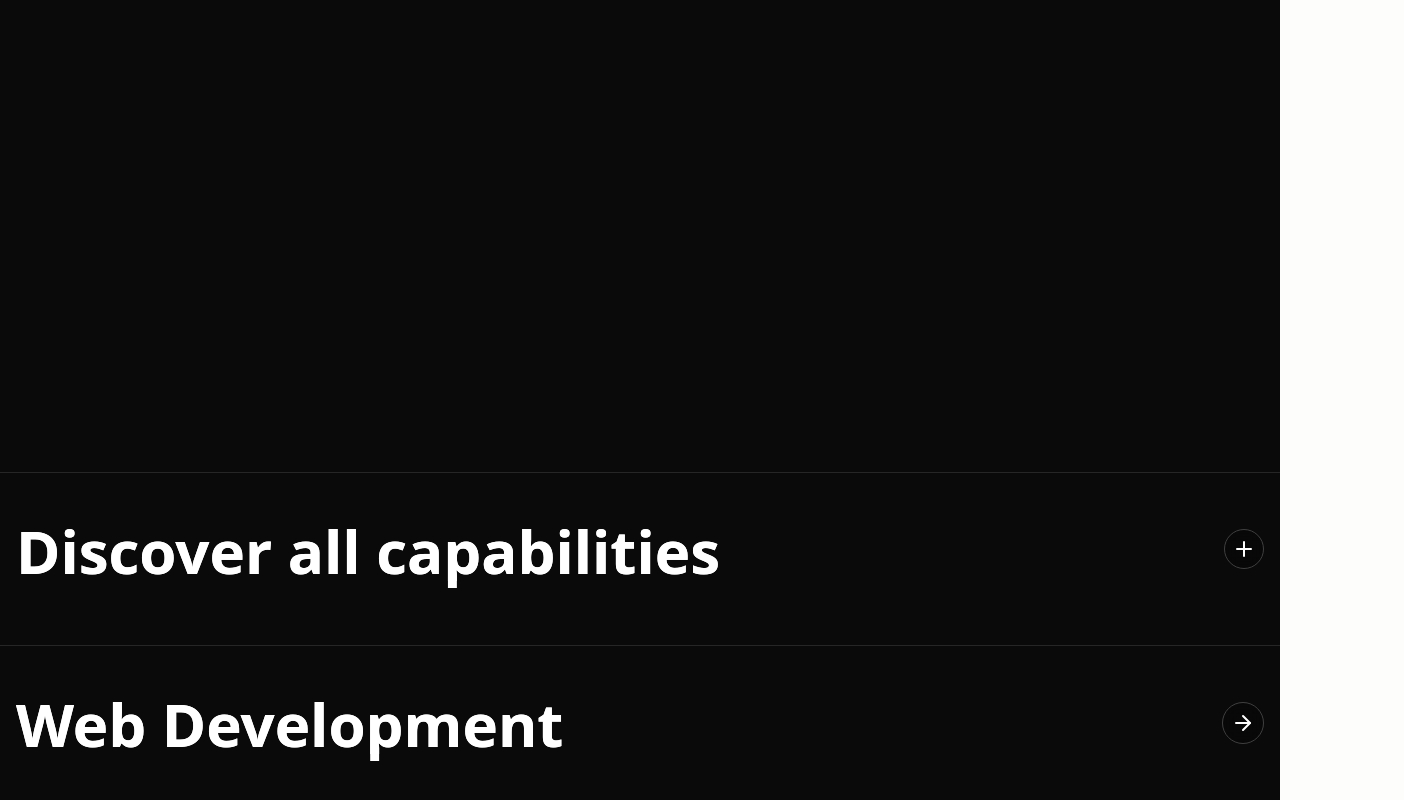
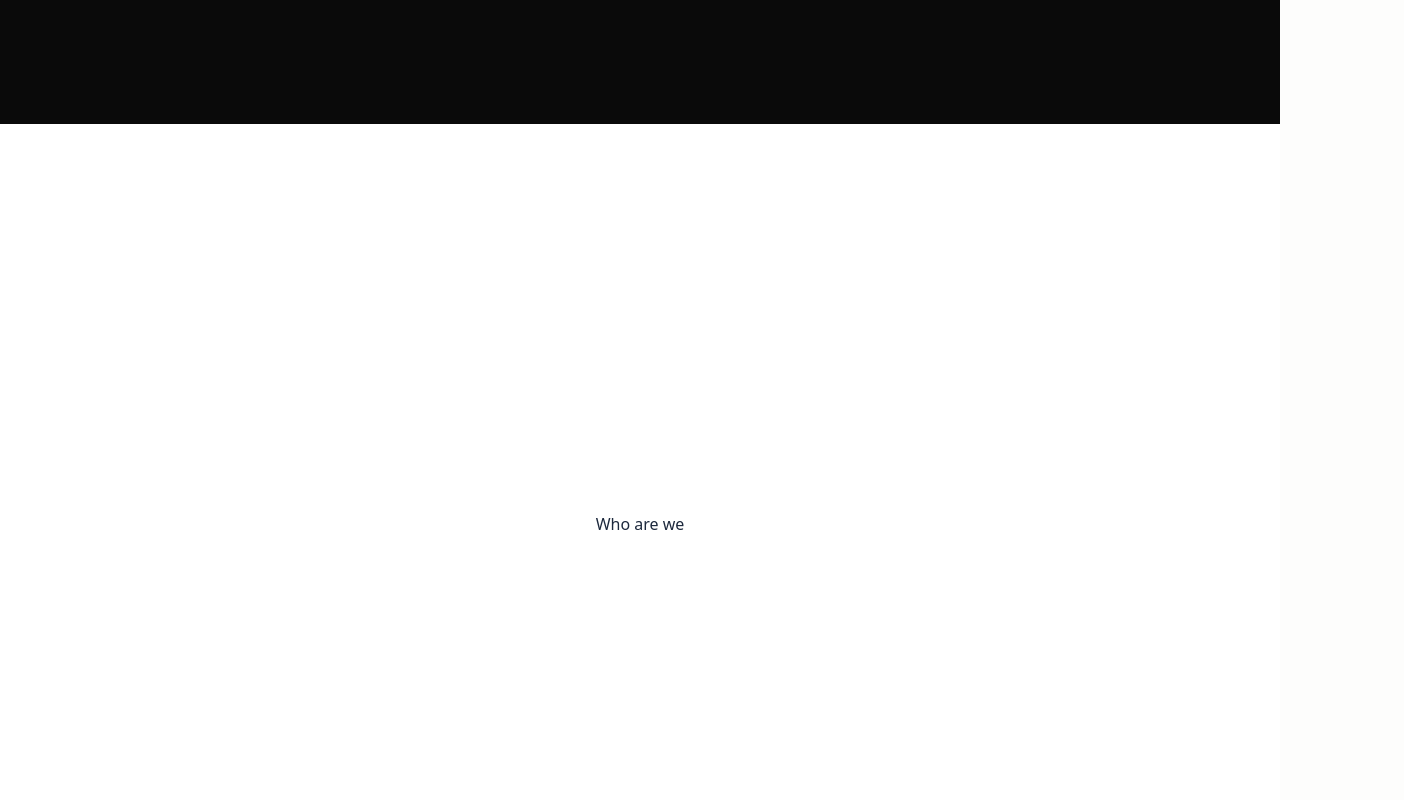
Before and after one commit to muhammadminhaz/skorbit-labs, a Next.js app: page / in a window 1280 px wide. Shown: the part 4800-5600 px from the top of the page, 1404 px wide, since content can reach past the window. Built offline with nearby package versions, Linux system fonts and the light colour scheme.

Commit message:
introduction

```diff
--- a/app/page.tsx
+++ b/app/page.tsx
@@ -8,6 +8,7 @@ import CTA from "@/components/sections/CTA";
 import Footer from "@/components/sections/Footer";
 import FeaturedWork from "@/components/sections/FeaturedWork";
 import Testimonials from "@/components/sections/Testimonials";
+import Introduction from "@/components/sections/Introduction";
 
 export default function Home() {
     return (
@@ -16,6 +17,7 @@ export default function Home() {
             <Hero/>
             <Philosophy/>
             <FeaturedWork/>
+            <Introduction/>
             <Services/>
             <Process/>
             <Testimonials/>
--- a/components/sections/Introduction.tsx
+++ b/components/sections/Introduction.tsx
@@ -1,7 +1,7 @@
 export default function Introduction() {
   return (
-    <section id="introduction" className="min-h-screen flex items-center justify-center border-b border-neutral-200">
-      <h2>Introduction</h2>
-    </section>
+      <section id="introduction" className="relative z-20 min-h-screen flex items-center justify-center border-b border-neutral-200 bg-white">
+          <h2>Who are we</h2>
+      </section>
   );
 }
```
